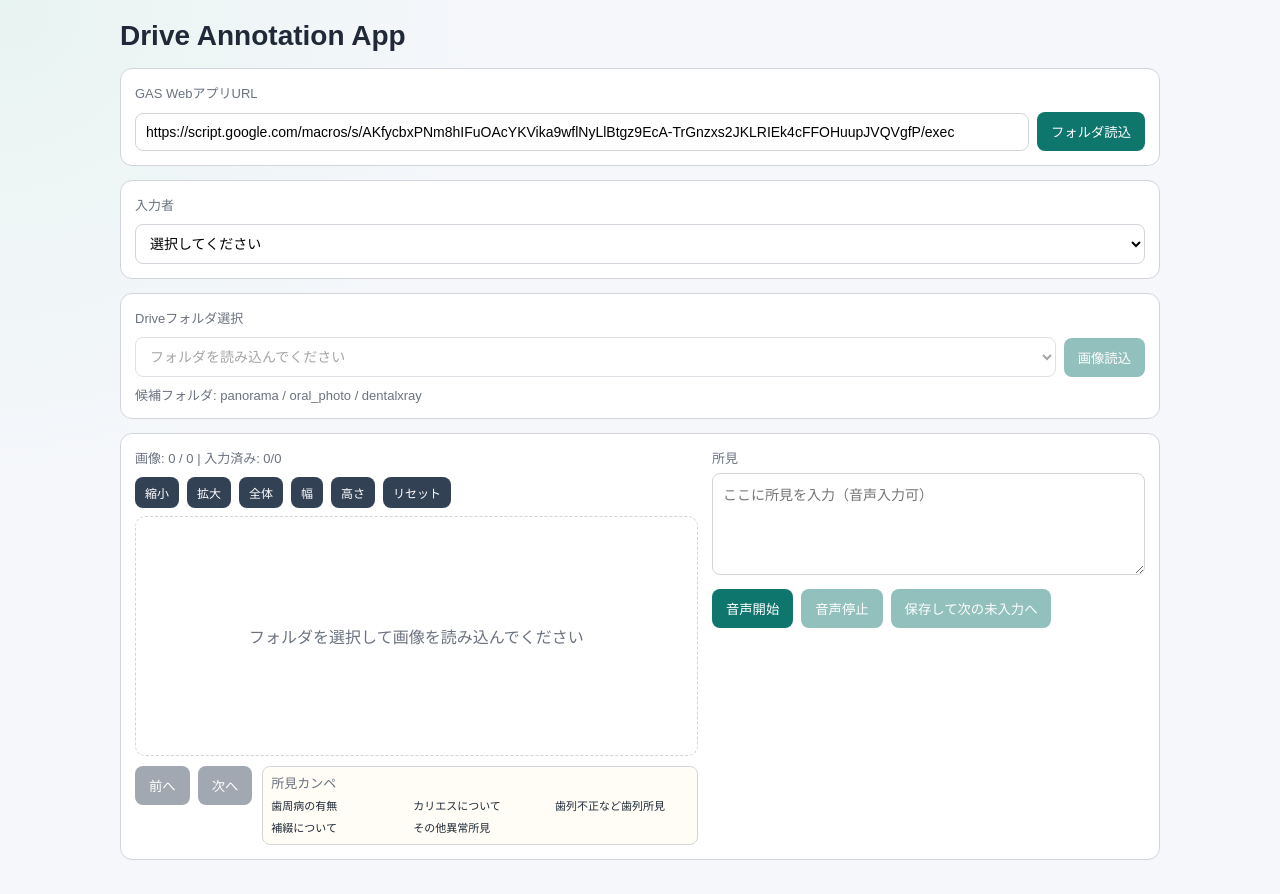
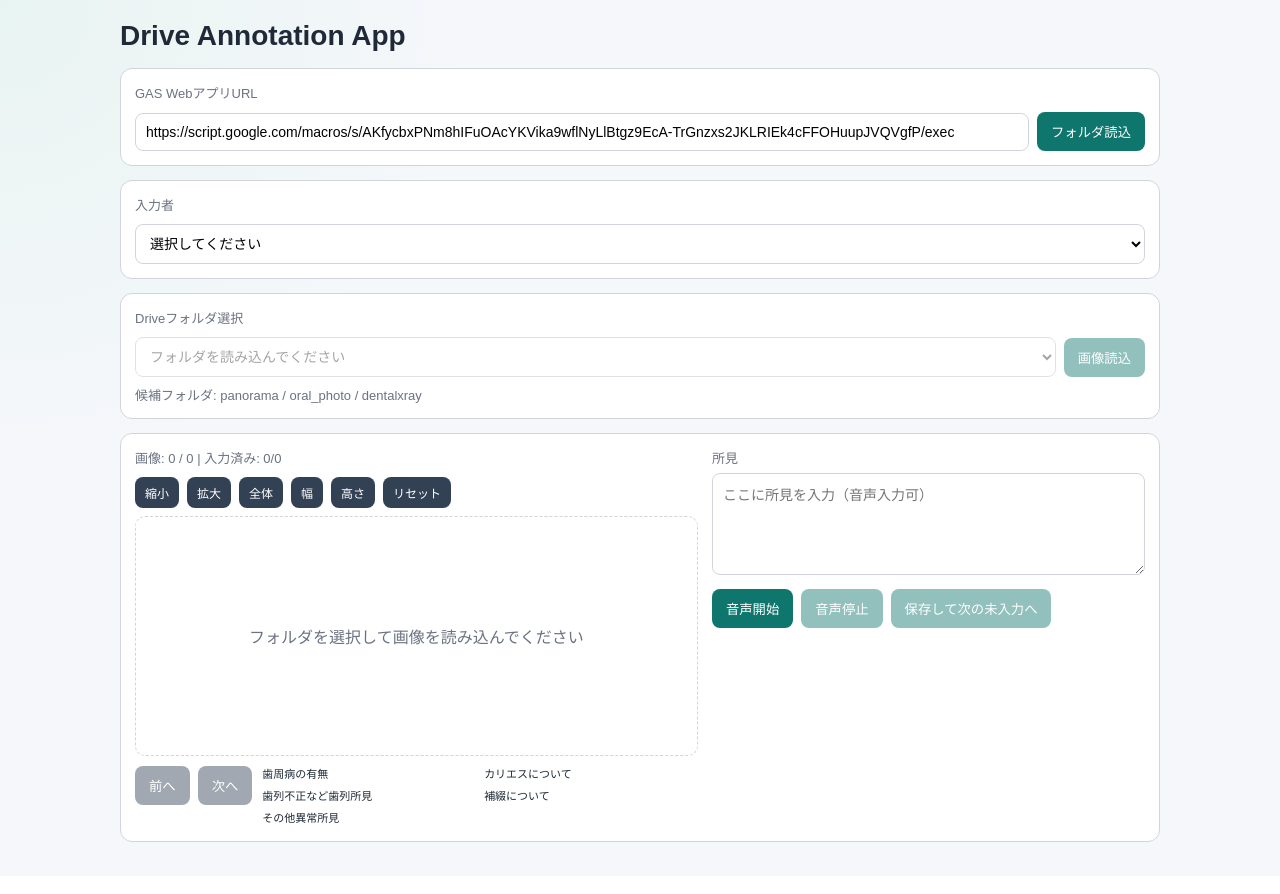
Before and after one commit to TakeakiSudo/image_caption_anotation, a plain HTML site: page index.html in a window 1280 px wide. Drawn offline with nearby package versions, Linux system fonts and the light colour scheme.

Commit message:
Simplfy cue display

```diff
--- a/app.js
+++ b/app.js
@@ -370,7 +370,6 @@ function App() {
               </button>
             </div>
             <div className="nav-cue">
-              <div className="label">所見カンペ</div>
               <ul className="cue-list grid-cue-list">
                 <li>歯周病の有無</li>
                 <li>カリエスについて</li>
--- a/styles.css
+++ b/styles.css
@@ -179,10 +179,13 @@ h1 {
 
 .nav-cue {
   flex: 1 1 auto;
-  border: 1px solid var(--line);
-  border-radius: 8px;
-  background: #fffdf6;
-  padding: 6px 8px;
+  border: none;
+  background: transparent;
+  padding: 0;
+}
+
+.nav-cue .grid-cue-list {
+  grid-template-columns: repeat(2, minmax(0, 1fr));
 }
 
 @media (max-width: 900px) {
@@ -242,12 +245,6 @@ h1 {
   input[type="file"],
   select {
     font-size: 16px;
-  }
-}
-
-@media (min-width: 901px) {
-  .grid-cue-list {
-    grid-template-columns: repeat(3, minmax(0, 1fr));
   }
 }
 
```
